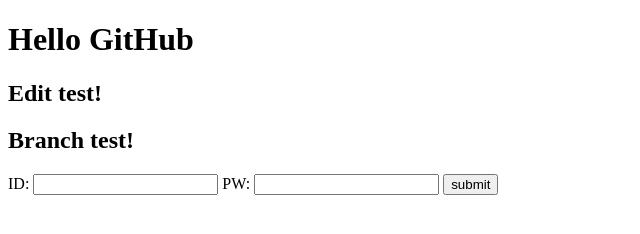
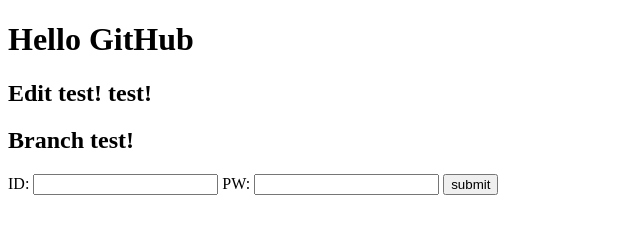
Before and after one commit to mondai40/HelloGIt, a plain HTML site: page index.html in a window 1280 px wide. Shown: the full height of the page, 0-640 px from the left. Drawn offline with Linux system fonts and the light colour scheme.

Commit message:
add test

```diff
--- a/index.html
+++ b/index.html
@@ -6,7 +6,7 @@
 	</head>
 	<body>
 		<h1>Hello GitHub</h1>
-		<h2>Edit test!</h2>
+		<h2>Edit test! test!</h2>
 		<h2>Branch test!</h2>
 		<form method="post" action="./form.html">
 			ID: <input type="text" name="userid">
```
